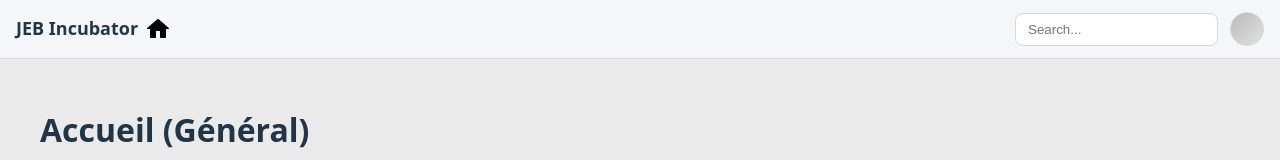
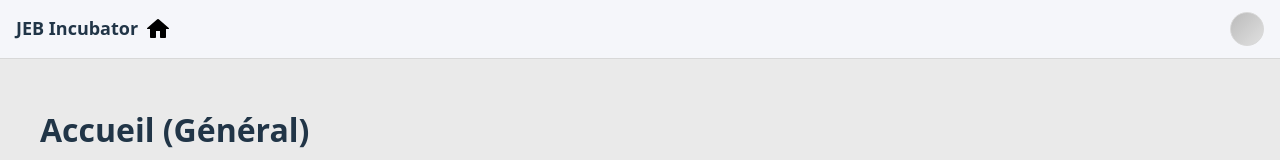
Before and after one commit to Aincrad-Flux/NextRise, a React (Vite) app in the folder frontend/: page / in a window 1280 px wide. Shown: the top 160 px of the page. Built offline with nearby package versions, Linux system fonts and the light colour scheme.

Commit message:
[refactor] remove search input from TopBar component for cleaner layout

```diff
--- a/frontend/src/components/TopBar.jsx
+++ b/frontend/src/components/TopBar.jsx
@@ -11,7 +11,6 @@ export default function TopBar() {
         </a>
       </div>
       <div className="topbar-right">
-        <input className="search" placeholder="Search..." />
         <div className="avatar" aria-label="profile" />
       </div>
     </header>
```
